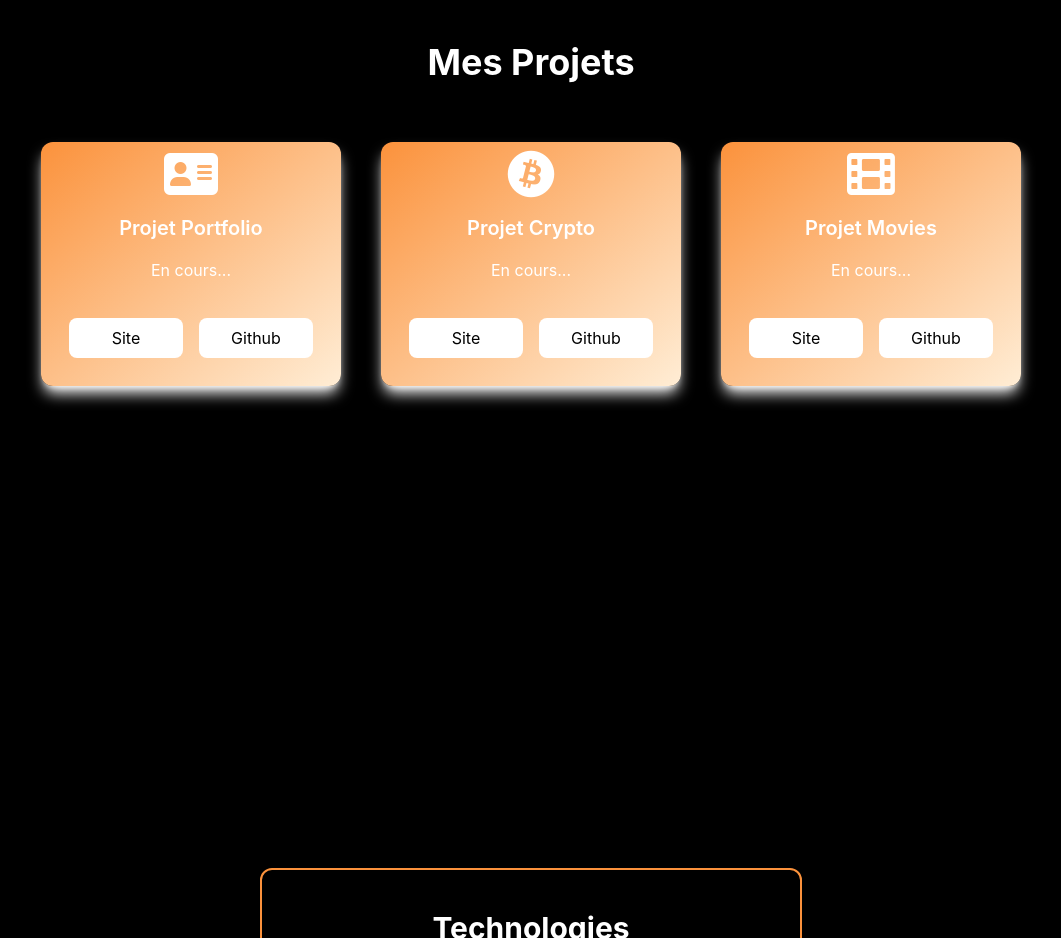
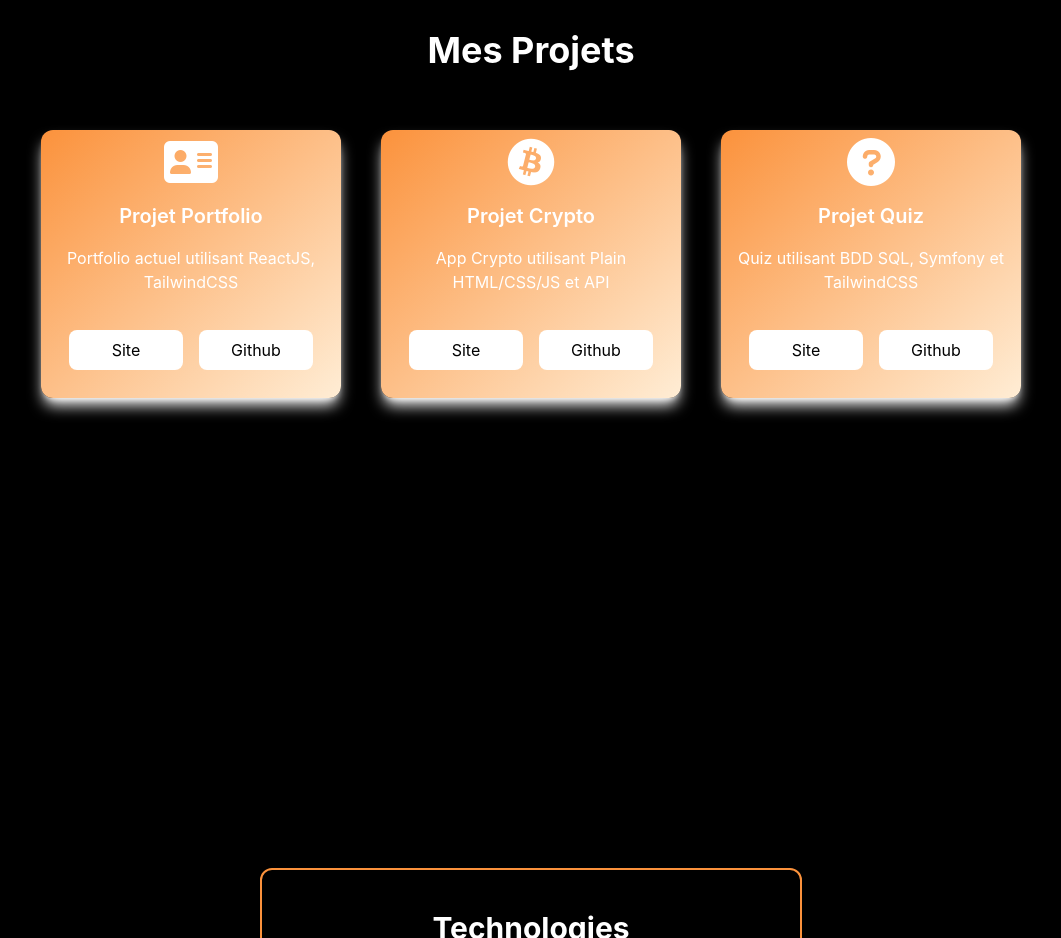
Before and after one commit to Dev-Nago/Portfolio, a React (Create React App) app: page / in a window 1280 px wide. Shown: the part 1040-1978 px from the top of the page, without its empty margins (109-1170 px from the left). Built offline with nearby package versions, Linux system fonts and the light colour scheme.

Commit message:
Update Projects.jsx

```diff
--- a/src/Components/Projects.jsx
+++ b/src/Components/Projects.jsx
@@ -5,22 +5,22 @@ function Projects({ isDarkMode }) {
     {
       image: "fa-solid fa-address-card text-5xl m-2",
       title: "Projet Portfolio",
-      description: "En cours...",
+      description: "Portfolio actuel utilisant ReactJS, TailwindCSS",
       link: "/",
       github: "https://github.com/Dev-Nago/portfolio",
     },
     {
       image: "fa-brands fa-bitcoin text-5xl m-2",
       title: "Projet Crypto",
-      description: "En cours...",
-      link: "/",
+      description: "App Crypto utilisant Plain HTML/CSS/JS et API",
+      link: "http://crypto-v2.great-site.net/",
       github: "https://github.com/Dev-Nago",
     },
     {
-      image: "fa-solid fa-film text-5xl m-2",
-      title: "Projet Movies",
-      description: "En cours...",
-      link: "/",
+      image: "fa-solid fa-circle-question text-5xl m-2",
+      title: "Projet Quiz",
+      description: "Quiz utilisant BDD SQL, Symfony et TailwindCSS",
+      link: "http://quizapp.great-site.net/",
       github: "https://github.com/Dev-Nago",
     },
   ];
```
